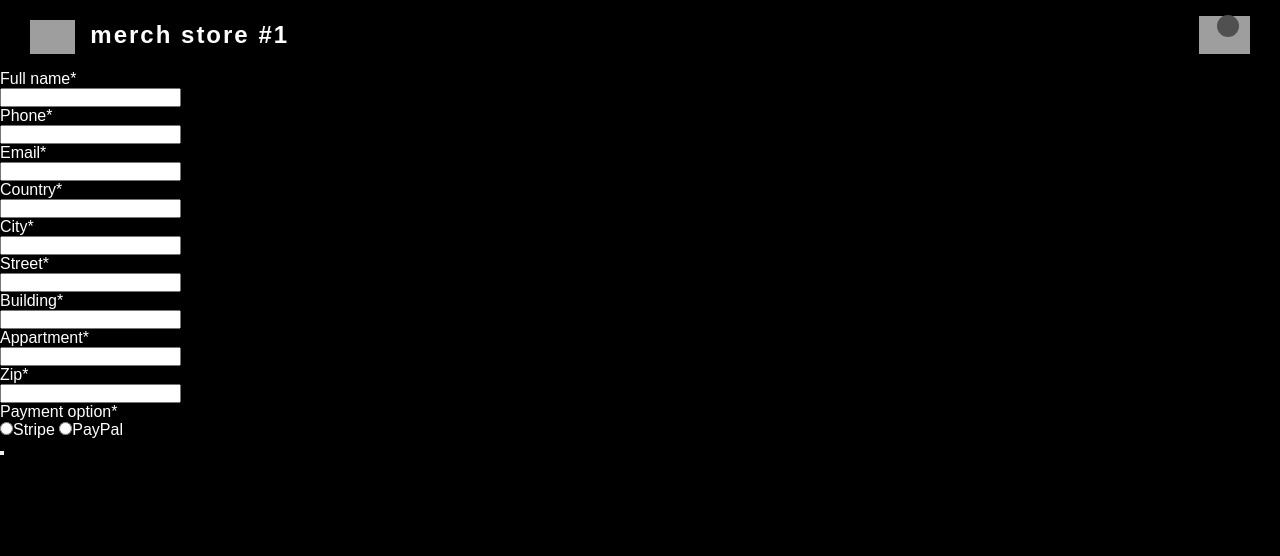
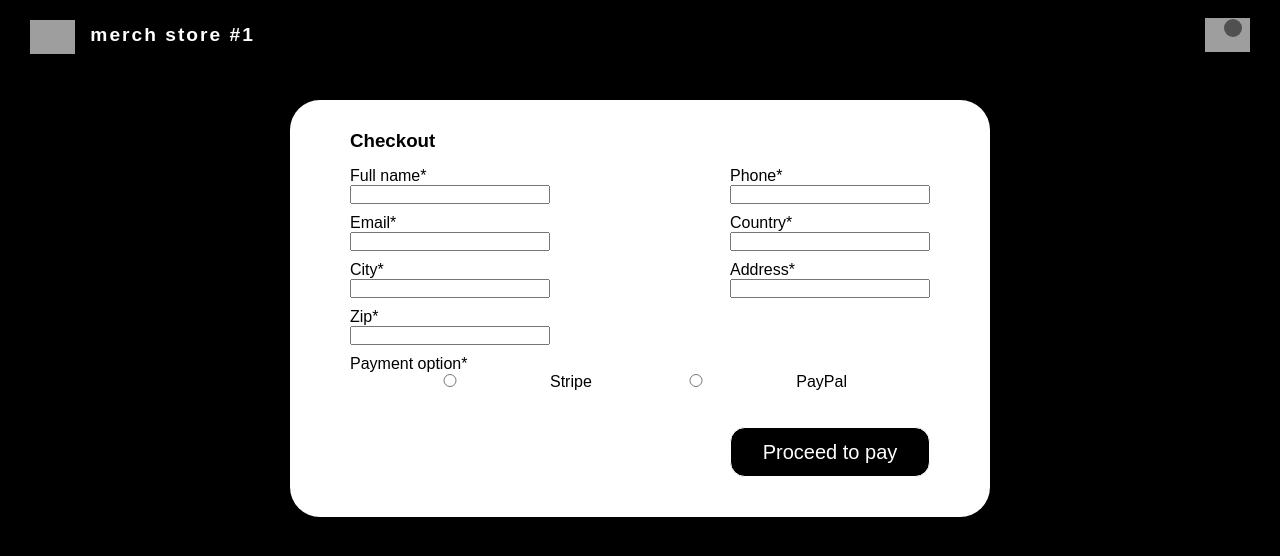
Before and after one commit to petosbratok/merch-store, a Django app: template shop/templates/shop/checkout.html in a window 1280 px wide. Shown: the top 556 px of the page. Run offline with Django 3.2, Linux system fonts and the light colour scheme; the template is opened without the code that fills it: values that come from a table or form of the project are taken from there, others are empty; some libraries are stand-ins or nearby versions; some web fonts are replaced; grey boxes are pictures that could not be loaded.

Commit message:
checkout form created; font-size error fixed;

```diff
--- a/shop/admin.py
+++ b/shop/admin.py
@@ -8,3 +8,4 @@ admin.site.register(Type)
 admin.site.register(Customer)
 admin.site.register(Order)
 admin.site.register(OrderItem)
+admin.site.register(DeliveryInfo)
--- a/shop/forms.py
+++ b/shop/forms.py
@@ -17,9 +17,7 @@ class CheckoutForm(forms.Form):
     'class': 'custom-select d-block w-100',
     }))
     city = forms.CharField()
-    street = forms.CharField()
-    building = forms.CharField()
-    appartment = forms.CharField()
+    address = forms.CharField()
     zip = forms.CharField()
 
     payment_option = forms.ChoiceField(
--- a/shop/static/css/base.css
+++ b/shop/static/css/base.css
@@ -3,6 +3,9 @@
   padding: 0;
   box-sizing: border-box;
   font-family: 'Finlandica', sans-serif;
+}
+html{
+  font-size: 0.8em;
 }
 li{
   list-style-type: none;
@@ -31,15 +34,16 @@ body{
   flex-direction: row-reverse;
 }
 .cart-link img{
+  height: 34px;
   padding: 0;
 }
 .cart-count-container{
   position: relative;
-  left: 40px;
-  top: -9px;
-  padding: 1px;
-  height: 22px;
-  width: 22px;
+  left: 37px;
+  top: -7px;
+  padding: 2px;
+  height: 18px;
+  width: 18px;
   border-radius: 100%;
   background: #505050;
   color: white;
@@ -48,7 +52,6 @@ body{
   align-items: center;
 }
 .cart-link span{
-  padding-bottom: 1px;
   font-weight: 500;
 }
 header h1{
--- a/shop/static/css/cart-input.css
+++ b/shop/static/css/cart-input.css
@@ -63,7 +63,7 @@ input[type=number]::-webkit-outer-spin-button {
 }
 .number-input input[type=number] {
   font-family: inherit;
-  max-width: 5rem;
+  width: 4rem;
   padding: .5rem;
   border: none;
   font-size: 1.5em;
--- a/shop/static/css/cart.css
+++ b/shop/static/css/cart.css
@@ -8,6 +8,9 @@ body{
   background: linear-gradient(45deg, rgba(23,35,52,1) 23%, rgba(83,46,79,1) 50%, rgba(37,76,93,1) 80%);
   background-attachment: fixed;
 }
+main{
+  font-size: 0.8em;
+}
 .cart{
   margin-top: 50px;
   margin-left: 4vw;
@@ -17,7 +20,7 @@ body{
   /* background-color: white; */
 }
 .image-container{
-  height: 200px;
+  height: 160px;
   padding: 0 30px;
   padding-right: 50px;
 }
--- /dev/null
+++ b/shop/static/css/checkout.css
@@ -0,0 +1,53 @@
+main{
+  padding-top: 30px;
+  display: flex;
+  justify-content: center;
+  font-size: 1.25em;
+}
+form{
+  display: flex;
+  flex-wrap: wrap;
+  justify-content: space-between;
+  background: white;
+  border-radius: 30px;
+  padding: 30px 60px;
+  color: black;
+  width: 700px;
+}
+input, select, button{
+  margin-bottom: 10px;
+  width: 200px;
+}
+.button-container{
+  width: 100%;
+  display: flex;
+  justify-content: flex-end;
+}
+button{
+  background: inherit;
+  border-width: 1px;
+  display: block;
+  height: 2.5em;
+  width: 200px;
+  text-align: center;
+  margin-top: 30px;
+  font-size: 1.25em;
+  transition-duration: 0.2s;
+  color: white;
+  background-color: black;
+  border: 1px solid white;
+  border-radius: 15px;
+}
+button:hover{
+  cursor: pointer;
+  color: black;
+  border-color: black;
+  background-color: white;
+}
+.country-select-flag{
+  display: none !important;
+}
+.label-container{
+  width: 100%;
+  margin-bottom: 15px;
+}
--- a/shop/static/css/home.css
+++ b/shop/static/css/home.css
@@ -20,13 +20,13 @@ header{
   font-weight: 500;
   letter-spacing: 5px;
   font-size: 5em;
-  padding-bottom: 150px;
+  padding-bottom: 120px;
 }
 .intro a{
   color: white;
   font-size: 2.5em;
   position: absolute;
-  bottom: 40px;
+  bottom: 35px;
   padding: 10px;
   animation-delay: 2s;
   animation: arrow 4s infinite ease-in-out;
@@ -66,6 +66,7 @@ main li p {
   background: rgb(23,35,52);
   background: linear-gradient(45deg, rgba(23,35,52,1) 23%, rgba(83,46,79,1) 79%, rgba(37,76,93,1) 93%);
   box-sizing: content-box;
+  font-size: 1.25em;
   margin: 20px;
   border-radius: 30px;
   /* background: black; */
--- a/shop/templates/shop/checkout.html
+++ b/shop/templates/shop/checkout.html
@@ -2,10 +2,19 @@
 {% load static %}
 {% load crispy_forms_tags %}
 
+{% block links %}
+  <link rel="stylesheet" href="{% static 'css/checkout.css' %}">
+{% endblock %}
+
 {% block content %}
  <form class="" method="post">
    {% csrf_token %}
+   <div class="label-container">
+     <h3>Checkout</h3>
+   </div>
    {{ form|crispy }}
-   <button type="submit" name="button"></button>
+   <div class="button-container">
+     <button type="submit" name="button">Proceed to pay</button>
+   </div>
  </form>
 {% endblock %}
```
Also changed, not shown: shop/models.py (+15 -6 lines), shop/static/css/product.css (+4 -3 lines), shop/views.py (+27 -2 lines), shop/migrations/0010_auto_20220715_1350.py (added).
